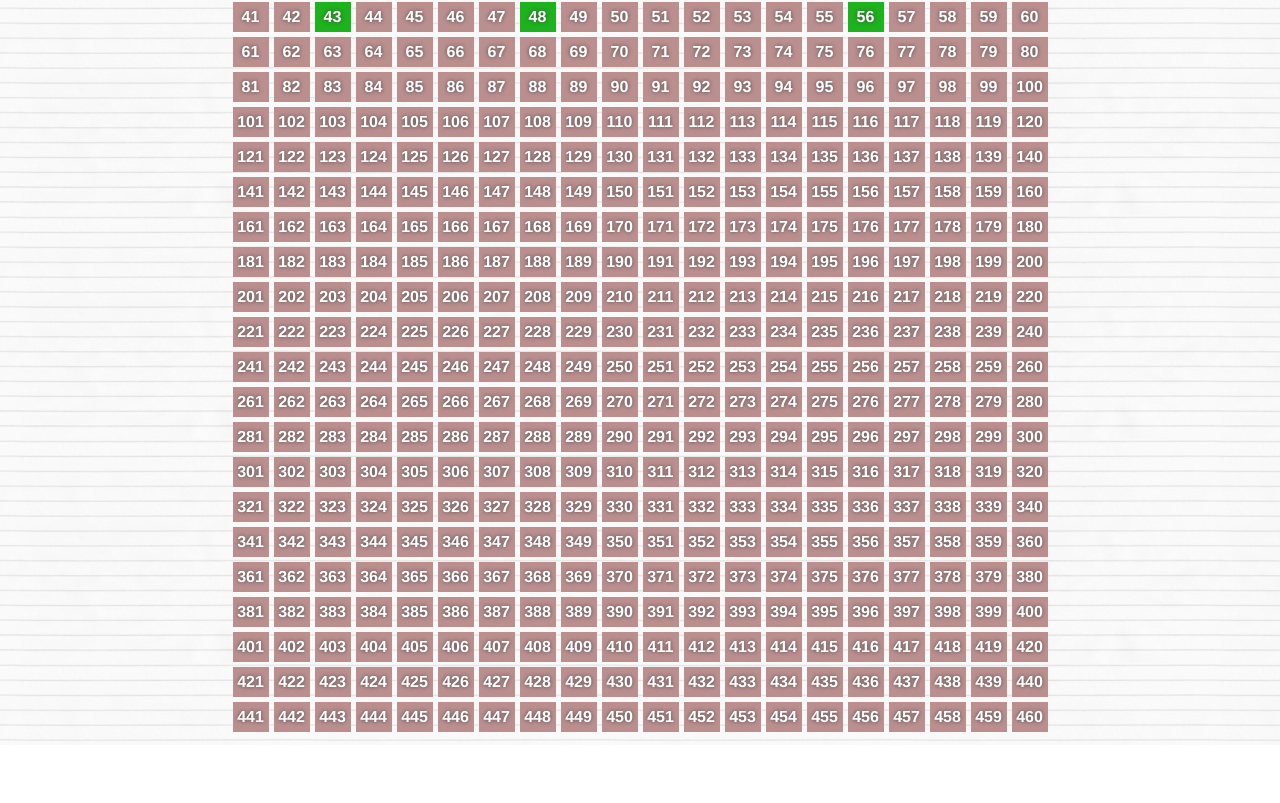
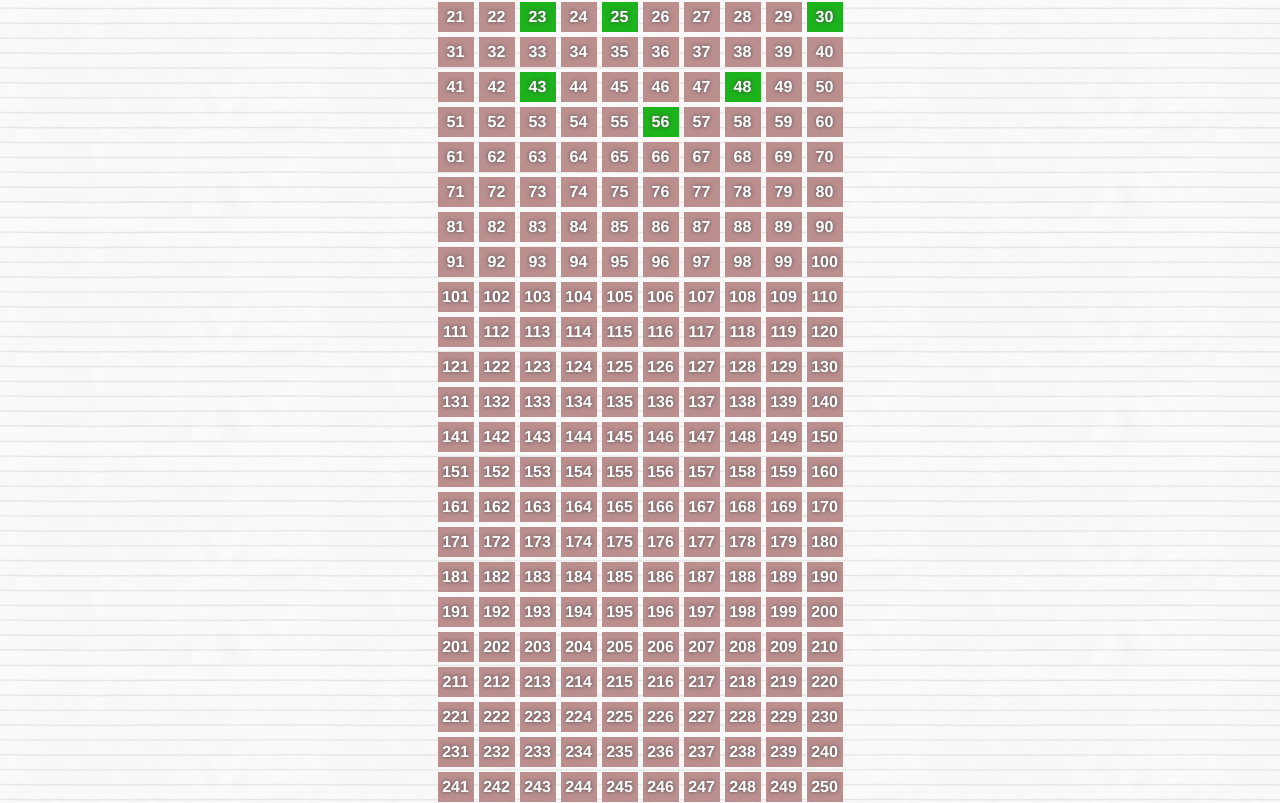
Before and after one commit to BrockCSC/project-euler, a plain HTML site: page index.html in a window 1280 px wide. Shown: the part 140-943 px from the top of the page. Before the commit the page ends 885 px from the top, so only its background shows below. Drawn offline with Linux system fonts and the light colour scheme.

Commit message:
Make it easier to specify the number of problems to display

```diff
--- a/index.html
+++ b/index.html
@@ -56,12 +56,14 @@
 
 <noscript>Uh oh, you'll need Javascript enabled to view the page properly.</noscript>
 
-<a href="https://github.com/BrockCSC/project-euler"><img id="ribbon" src="images/ribbon.png" alt="View our solutions on GitHub"></a>
+<a href="https://github.com/BrockCSC/project-euler">
+  <img id="ribbon" src="images/ribbon.png" alt="View our solutions on GitHub">
+</a>
 
 <center>
   <h3>
-  <a href="http://www.projecteuler.net" target="_blank">Project Euler</a> problems solved by
-  <a href="http://brockcsc.ca"><img id="logo" src="images/csc.png"></a>
+    <a href="http://www.projecteuler.net" target="_blank">Project Euler</a> problems solved by
+    <a href="http://brockcsc.ca"><img id="logo" src="images/csc.png"></a>
   </h3>
 </center>
 
@@ -69,12 +71,11 @@
   <center>
   <script type="text/javascript">
     // We want a cell to look like: <td id="p1"><a href="link">1</a></td>
-    var p = 1, rows = 23, cols = 20;
-    for (var r = 0; r < rows; ++r)
-    {
+    var num_problems = 470  // Must be a multiple of 10.
+      , p = 1;
+    for (var row = 0; row < (num_problems / 10); ++row) {
       document.write('<tr>');
-      for (var c = 0; c < cols; ++c, ++p)
-      {
+      for (var col = 0; col < 10; ++col, ++p) {
         document.write('<td id="p' + p + '"><a href="http://projecteuler.net/index.php?section=problems&id=' + p +'">' + p + '</a></td>');
       }
       document.write('</tr>');
```
